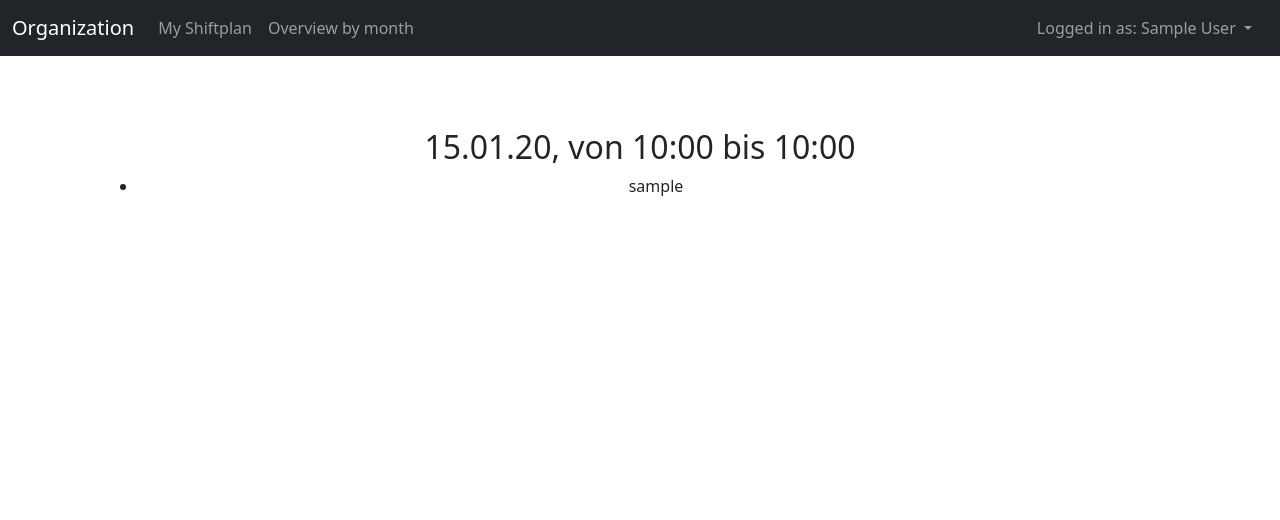
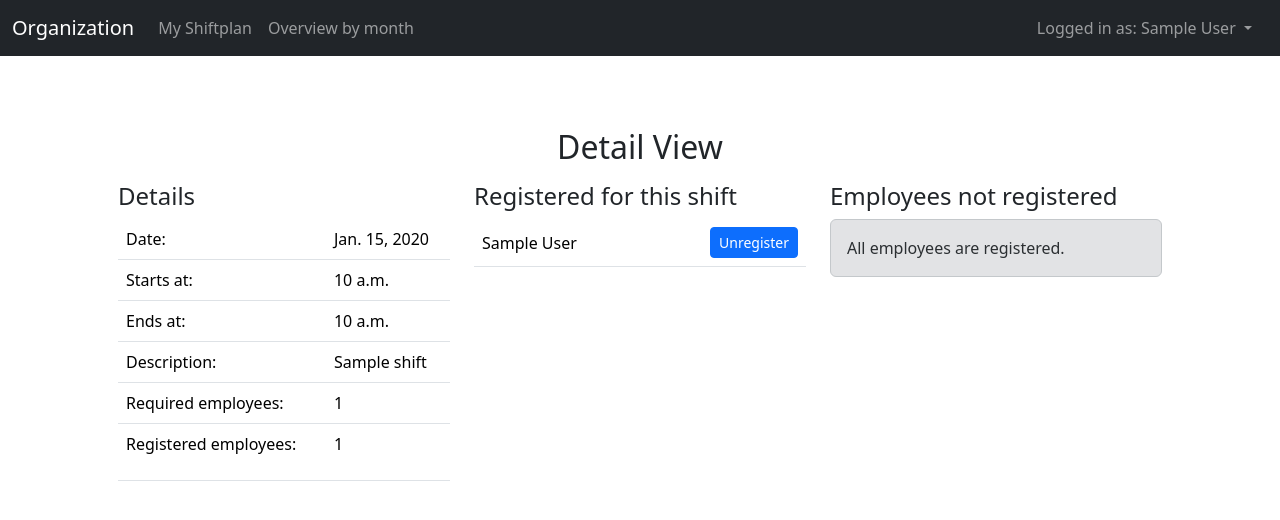
Before and after one commit to TomMeHo/cafeadmin, a Django app: page /planner/shift/1 in a window 1280 px wide. Shown: the top 520 px of the page. Run offline with Django 5.2, Linux system fonts and the light colour scheme; a user stored in the database is signed in; tables that the repository leaves empty hold one stand-in row (values such as "Sample post").

Commit message:
user authorizations, details page

```diff
--- a/cafeadmin/settings.py
+++ b/cafeadmin/settings.py
@@ -128,6 +128,9 @@ STATICFILES_DIRS = [
 
 DEFAULT_AUTO_FIELD = 'django.db.models.BigAutoField'
 
+# Own user model
+AUTH_USER_MODEL = 'shift_planner.CustomUser'
+
 # Authentication
 LOGIN_URL= '/accounts/login'
 LOGIN_REDIRECT_URL = '/planner'          # after successfull login
--- a/shift_planner/templates/shifts/detail.html
+++ b/shift_planner/templates/shifts/detail.html
@@ -1,15 +1,74 @@
 {% extends "base.html" %}
 {% load i18n %}
 
-{% block title %}{% translate "Shift Planner - My Overview" %}{% endblock %}
+{% block title %}{% translate "Shift Planner" %}: {% translate "Detail View" %}{% endblock %}
 {% block content %}
 
-<h2>{{ shift }}</h2>
+<h2 class="mb-3">{% translate "Detail View" %}</h2>
 
-<ul>
-{% for registration in registrations %}
-    <li> {{ registration.registree }} </li>
-{% endfor %}
-</ul>
+<div class="container text-start">
+    <div class="row align-items-start">
+        <div class="col">
+            <h4>{% translate "Details" %}</h4>
+            <table class="table text-start">
+                <tr><td>{% translate "Date"%}:</td><td>{{ shift.shift_date }}</td></tr>
+                <tr><td>{% translate "Starts at"%}:</td><td>{{ shift.starts_at }}</td></tr>
+                <tr><td>{% translate "Ends at"%}:</td><td>{{ shift.ends_at }}</td></tr>
+                <tr><td>{% translate "Description"%}:</td><td>{{ shift.title }}</td></tr>
+                <tr><td>{% translate "Required employees"%}:</td><td>{{ shift.required_employees_min }}</td></tr>
+                <tr>
+                    <td>{% translate "Registered employees"%}:</td>
+                    <td>
+                        <p>{{ shift.registered_employees }}</p>
+                        {% if shift.required_employees_min > shift.registered_employees %}
+                            <div class="alert alert-danger" role="alert">
+                                {% translate "Understaffed." %}
+                            </div>
+                        {% endif %}
+                    </td>
+                </tr>
+            </table>
+        </div>
+        <div class="col">
+            <h4>{% translate "Registered for this shift" %}</h4>
+            {% if registrations %}{% else %}
+            <div class="alert alert-secondary" role="alert">
+                {% translate "No one registered." %}
+            </div>
+            {% endif %}
+            <table class="table table-hover">
+                {% for registration in registrations %}
+                <tr class="mb-3">
+                    <td class="align-middle col-sm-9">{{ registration.registree.get_full_name }}</td>
+                    <td><a class="btn btn-primary btn-sm" role="button" href="/planner/shift/{{ shift.id }}/unregister/{{ registration.registree.id }}">{% translate "Unregister" %}</a></td>
+                </tr>
+
+                {% endfor %}
+
+            </table>
+            </ol>
+        </div>
+        <div class="col">
+            <h4>{% translate "Employees not registered" %}</h4>
+            {% if not_registered_users %}{% else %}
+            <div class="alert alert-secondary" role="alert">
+                {% translate "All employees are registered." %}
+            </div>
+            {% endif %}
+            <table class="table table-hover">
+                {% for employee in not_registered_users %}
+                <tr class="mb-3">
+                    <td class="align-middle col-sm-9">{{ employee.get_full_name }}</td>
+                    <td><a class="btn btn-primary btn-sm" role="button" href="/planner/shift/{{ shift.id }}/register/{{ employee.id }}">{% translate "Register" %}</a></td>
+                {% endfor %}
+            </ol>
+        </div>
+    </div>
+
+
+
+</table>
+
+
 
 {% endblock %}
--- a/shift_planner/urls.py
+++ b/shift_planner/urls.py
@@ -9,7 +9,9 @@ urlpatterns = [
     path('', views.overview, name = 'overview'),
     path('shift/<int:shift_id>', views.shift_detail),
     path('shift/<int:shift_id>/register', views.shift_register_myself),
+    path('shift/<int:shift_id>/register/<int:employee_id>', views.shift_register_other),
     path('shift/<int:shift_id>/unregister', views.shift_unregister_myself),
+    path('shift/<int:shift_id>/unregister/<int:employee_id>', views.shift_unregister_other),
     path('monthly', views.shift_by_month, name='monthly'),
     path('monthly/', views.shift_by_month),
     path('monthly/<int:year>/<int:month>', views.shift_by_month),
--- a/shift_planner/views.py
+++ b/shift_planner/views.py
@@ -1,26 +1,33 @@
 from django.db.models import Q, F
 from django.shortcuts import render, get_object_or_404, redirect
 from django.http import HttpResponseRedirect
-from django.contrib.auth import authenticate, login, logout
-from django.contrib.auth.decorators import login_required
+from django.contrib.auth.decorators import login_required, permission_required
 
 from datetime import datetime, timedelta, date
 
-from .models import Shift, ShiftRegistration, CalendarWeek, CalendarMonth
+from .models import Shift, ShiftRegistration, CalendarWeek, CalendarMonth, CustomUser
 from .constants import APP_DISPLAY_NAME
 
 # TODO remove
 @login_required(login_url='/accounts/login/')
 def list_shifts(request):
-    shifts = Shift.objects.order_by("date")
+    shifts = Shift.objects.order_by("shift_date")
     return render(request, "shifts/list.html", _get_shift_list_context(request, shifts))
+
 
 # TODO improve
 @login_required(login_url='/accounts/login/')
+@permission_required('catalog.does_planning')
 def shift_detail(request, shift_id):
     shift = get_object_or_404(Shift, pk=shift_id)
     registrations = ShiftRegistration.objects.filter(shift=shift_id)
-    return render(request, "shifts/detail.html", {"shift": shift, "registrations": registrations})
+
+    registered_usernames = [ x.registree for x in registrations ]
+    all_users = CustomUser.objects.all().order_by('last_name')
+    not_registered_users = [x for x in all_users if x not in registered_usernames]
+
+    return render(request, "shifts/detail.html", {"shift": shift, "registrations": registrations, "not_registered_users": not_registered_users})
+
 
 @login_required(login_url='/accounts/login/')
 def shift_register_myself(request, shift_id):
@@ -30,12 +37,32 @@ def shift_register_myself(request, shift_id):
     return HttpResponseRedirect(request.META['HTTP_REFERER'])
 #TODO provide a notification
 
+
 @login_required(login_url='/accounts/login/')
 def shift_unregister_myself(request, shift_id):
     if request.user.is_authenticated:
         shift = Shift.objects.get(pk=shift_id)
         shift.unregister(request.user)
     return HttpResponseRedirect(request.META['HTTP_REFERER'])
+
+
+@permission_required('catalog.can_register_others')
+@login_required(login_url='/accounts/login/')
+def shift_unregister_other(request, shift_id, employee_id):
+    shift = Shift.objects.get(pk=shift_id)
+    employee = CustomUser.objects.get(id=employee_id)
+    shift.unregister(employee)
+    return HttpResponseRedirect(request.META['HTTP_REFERER'])
+
+
+@permission_required('catalog.can_register_others')
+@login_required(login_url='/accounts/login/')
+def shift_register_other(request, shift_id, employee_id):
+    shift = Shift.objects.get(pk=shift_id)
+    employee = CustomUser.objects.get(id=employee_id)
+    shift.register(employee)
+    return HttpResponseRedirect(request.META['HTTP_REFERER'])
+
 
 @login_required(login_url='/accounts/login/')
 def shift_by_month(request, year = 0, month = 0):
@@ -63,6 +90,7 @@ def shift_by_month(request, year = 0, month = 0):
 
     return render(request, "shifts/monthly.html", context)
 
+
 @staticmethod
 def _add_constants(context):
     context += { "application_display_name": APP_DISPLAY_NAME }
@@ -73,6 +101,7 @@ def _add_constants(context):
 #     if request.user.is_authenticated:
 #         shifts = Shift.objects.filter(registree = request.user).order_by("date")
 #     return render(request, "shifts/list.html", _get_shift_list_context(request, shifts))
+
 
 def _get_shift_list_context(request, shifts):
     username = 'None'
@@ -89,8 +118,8 @@ def overview(request):
 
     my_next_shifts = Shift.objects.filter(
         Q(shiftregistration__registree = request.user.id),
-        Q(date__gte = datetime.today())
-    ).order_by("date", "starts_at")[:3]
+        Q(shift_date__gte = datetime.today())
+    ).order_by("shift_date", "starts_at")[:3]
 
     for shift in my_next_shifts:
         shift.is_registered = shift.is_registered(request.user)
```
Also changed, not shown: shift_planner/admin.py (+13 -3 lines), shift_planner/forms.py (added, +15 -0 lines), shift_planner/models.py (+37 -29 lines), shift_planner/templates/shifts/shift_card.html (+16 -13 lines), shift_planner/locale/de/LC_MESSAGES/django.po, shift_planner/migrations/0001_initial.py, shift_planner/migrations/0002_alter_shift_options.py (added), 2 other files.
